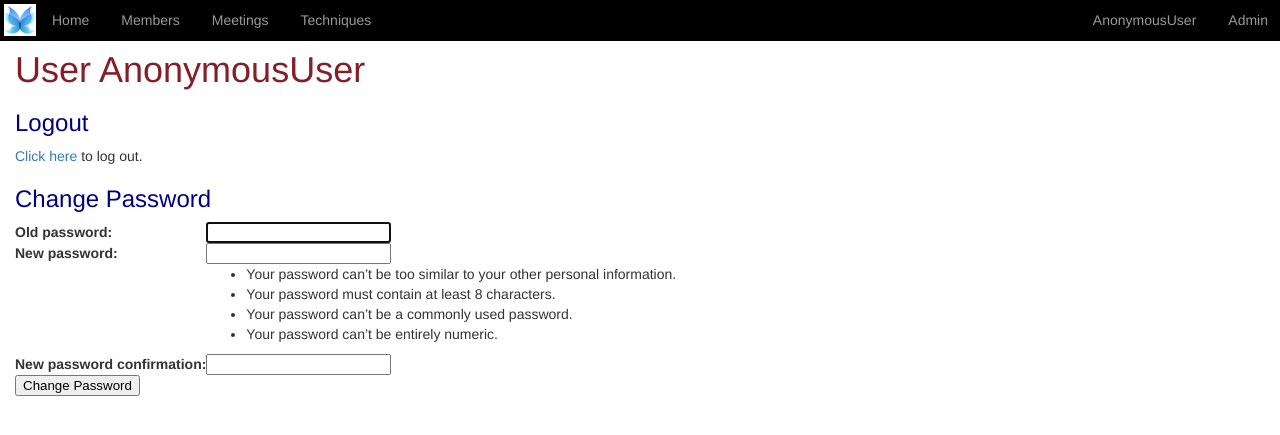
After one commit to kmorel/OasisJourneys, a Django app: page /user-settings/ in a window 1280 px wide. The commit adds this page. Shown: the top 435 px of the page. Run offline with Django 3.2, Linux system fonts and the light colour scheme; parts of the project's set-up code (start-up, migrations or seed data) failed here and were passed over.

Commit message:
Add user settings page

```diff
--- a/OasisMembers/static/OasisMembers/css/oasis.css
+++ b/OasisMembers/static/OasisMembers/css/oasis.css
@@ -247,73 +247,11 @@ caption {
 }
 
 /* Custom classes. */
-.leftSubCurrent {
-background-color: #baa588 !important;
-color: #ffffff!important;
-font-weight: bold;
-}
-.imageCredit {
-	font-size: x-small;
-	text-align: center;
-}
-.descriptionItem {
-	font-weight: bold;
-	margin-right: 5px;
-}
-.pubTitle {
-	font-weight: bolder;
-	font-size: 110%;
-}
-.pubDescription {
-	font-size: 95%;
-	margin-top: 10px;
-	margin-right: 20px;
-	margin-bottom: 10px;
-	margin-left: 20px;
-}
-.pubImage {
-	margin-left:    0px;
-	margin-right:   0px;
-	margin-top:     0px;
-	margin-bottom:  0px;
-	padding:        0px;
-	border:         0px;
-	float:          right;
-}
-.constrainImage {
-	overflow: auto;
-}
-.cppClass {
-	font-family: Courier New, Courier, monospace;
-}
-.imgDropLeft {
-	float: left;
-	padding-top: 0px;
-	padding-right: 10px;
-	padding-bottom: 5px;
-	padding-left: 0px;
+.setpasswordtable th {
+    vertical-align: top;
 }
 
-.profilePic {
-    float: left;
-    padding-top: 5px;
-    padding-right: 5px;
-    padding-bottom: 5px;
-    padding-left: 5px;
-    position: relative;
-    margin-left: 15px;
-    border-radius: 20px;
-    margin-top: -30px;
-    background-color: #FFFFFF;
-    margin-right: 10px;
+.errorlist {
+    color: red;
+    font-weight: bold;
 }
-
-.profilePicContact {
-    float: right;
-    padding-top: 5px;
-    padding-right: 5px;
-    padding-bottom: 5px;
-    padding-left: 5px;
-    position: relative;
-    border-radius: 20px;
-}
--- /dev/null
+++ b/OasisMembers/templates/OasisMembers/user-settings.html
@@ -0,0 +1,27 @@
+{% extends 'OasisMembers/base-generic.html' %}
+
+{% block title %}{{ user }}{% endblock %}
+
+{% block content %}
+
+{% if user.first_name or user.last_name %}
+<h1>User {{ user.first_name }} {{ user.last_name }} ({{ user }})</h1>
+{% else %}
+<h1>User {{ user }}</h1>
+{% endif %}
+
+<h3>Logout</h3>
+
+<a href="{% url 'OasisMembers:logout' %}">Click here</a> to log out.
+
+<h3>Change Password</h3>
+
+<form method="post">
+  {% csrf_token %}
+  <table class="setpasswordtable">
+    {{ change_passwd_form }}
+  </table>
+  <button type="submit">Change Password</button>
+</form>
+
+{% endblock %}
--- a/OasisMembers/urls.py
+++ b/OasisMembers/urls.py
@@ -31,4 +31,5 @@ urlpatterns = [
     django.conf.urls.url(r'^technique/(?P<technique_id>[0-9]+)/$',
                          views.technique,
                          name='technique'),
+    django.conf.urls.url(r'^user-settings/$', views.user_settings, name='user-settings'),
 ]
--- a/OasisMembers/views.py
+++ b/OasisMembers/views.py
@@ -3,6 +3,9 @@ from __future__ import unicode_literals
 
 # Create your views here.
 
+import django.contrib.messages
+import django.contrib.auth
+import django.contrib.auth.forms
 import django.http
 import django.shortcuts
 import django.urls
@@ -64,6 +67,25 @@ def technique(request, technique_id):
                                    'OasisMembers/technique-detail.html',
                                    {'technique':technique})
 
+def user_settings(request):
+    if request.method == 'POST':
+        change_passwd_form = django.contrib.auth.forms.PasswordChangeForm(
+            request.user, request.POST)
+        if change_passwd_form.is_valid():
+            user = change_passwd_form.save()
+            django.contrib.auth.update_session_auth_hash(request, user)
+            django.contrib.messages.success(
+                request, 'Your password was successfully updated.')
+            return django.shortcuts.redirect('OasisMembers:user-settings')
+        else:
+            django.contrib.messages.error(request, 'Error changing password.')
+    else:
+        change_passwd_form = django.contrib.auth.forms.PasswordChangeForm(
+            request.user)
+    return django.shortcuts.render(request,
+                                   'OasisMembers/user-settings.html',
+                                   {'change_passwd_form':change_passwd_form})
+
 # The login/logout views are those provided by django.contrib.auth.views,
 # so we do not need to provide them here. However, once completed these
 # views just redirect somewhere with no indication of what happened. Attach
```
